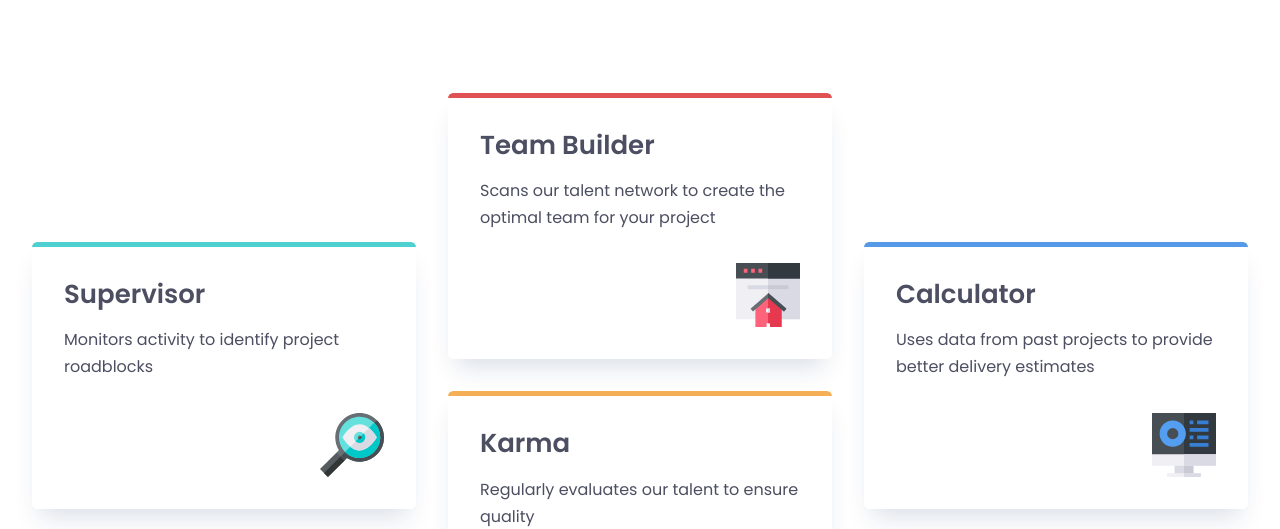
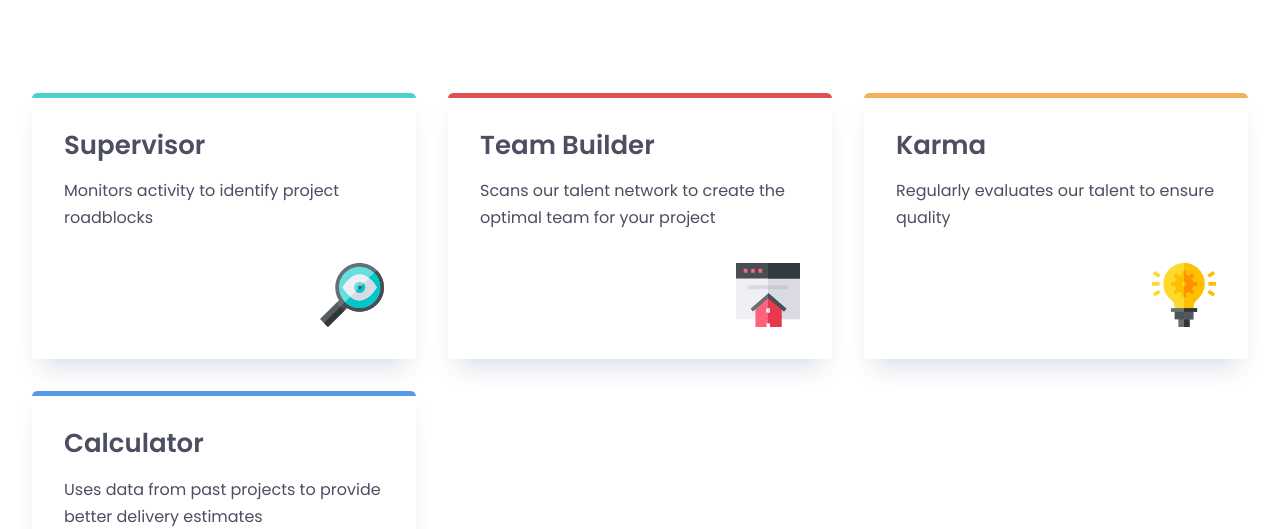
Before and after one commit to Annie-Huang/four-card-feature-section, a website: page index.html in a window 1280 px wide. Shown: the part 273-802 px from the top of the page. Drawn offline with Linux system fonts and the light colour scheme.

Commit message:
Delete the .col layer

```diff
--- a/index.html
+++ b/index.html
@@ -33,41 +33,32 @@
     <main>
       <div class="wrapper">
         <div class="layout-grid">
-          <div class="col">
           <div class="card border-teal">
             <h2 class="card__title">Supervisor</h2>
             <p>Monitors activity to identify project roadblocks</p>
             <img class="card__img" src="images/icon-supervisor.svg" alt="" />
           </div>
-          </div>
-          <div class="col">
+
           <div class="card border-red">
             <h2 class="card__title">Team Builder</h2>
             <p>
               Scans our talent network to create the optimal team for your
               project
             </p>
-              <img
-                class="card__img"
-                src="images/icon-team-builder.svg"
-                alt=""
-              />
+            <img class="card__img" src="images/icon-team-builder.svg" alt="" />
           </div>
           <div class="card border-yellow">
             <h2 class="card__title">Karma</h2>
             <p>Regularly evaluates our talent to ensure quality</p>
             <img class="card__img" src="images/icon-karma.svg" alt="" />
           </div>
-          </div>
-          <div class="col">
+
           <div class="card border-blue">
             <h2 class="card__title">Calculator</h2>
             <p>
-                Uses data from past projects to provide better delivery
-                estimates
+              Uses data from past projects to provide better delivery estimates
             </p>
             <img class="card__img" src="images/icon-calculator.svg" alt="" />
-            </div>
           </div>
         </div>
       </div>
```
Lines whose indentation alone changed are shown as unchanged.
